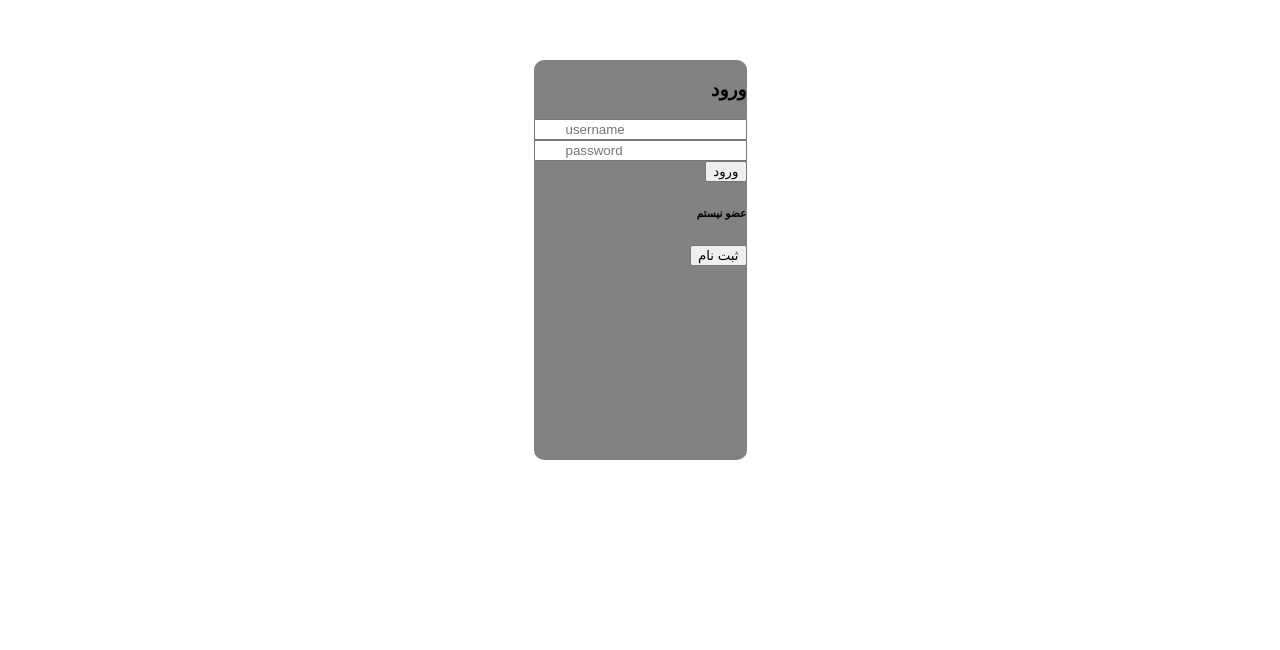
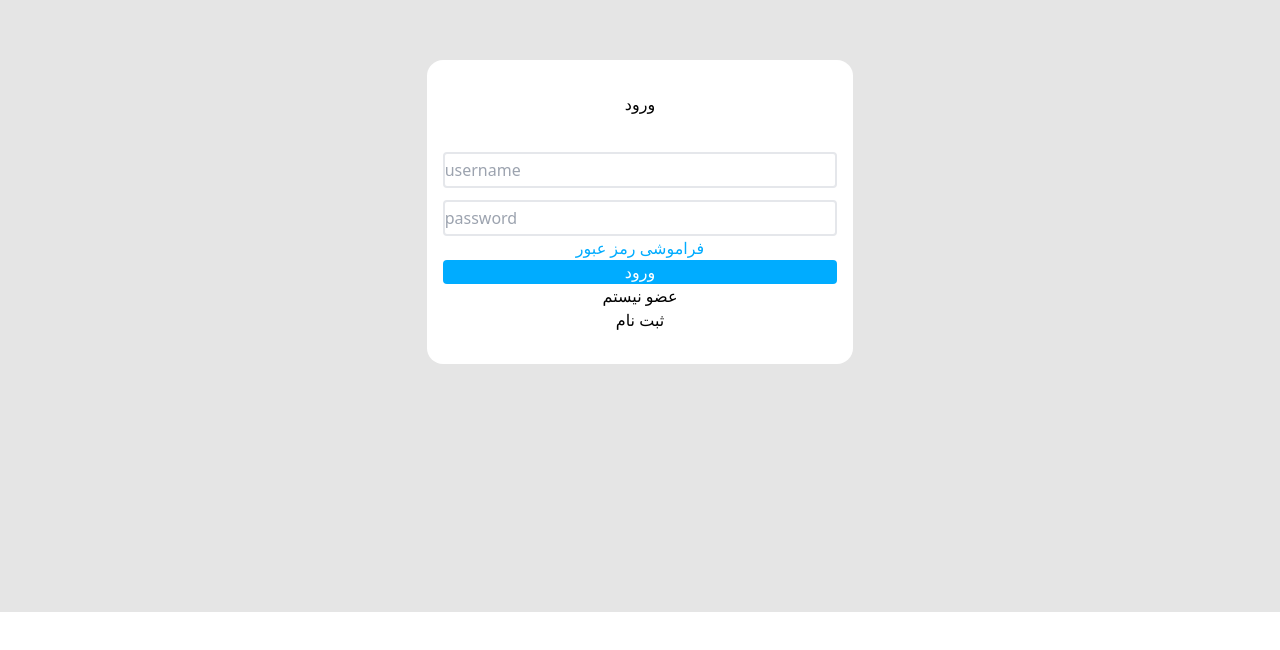
Before and after one commit to PostRahnemaEra/LinkedInFront, a React (Create React App) app: page /login in a window 1280 px wide. Shown: the part 188-838 px from the top of the page. After the commit the page ends 800 px from the top, so only its background shows below. Built offline with nearby package versions, Linux system fonts and the light colour scheme.

Commit message:
login page edit

```diff
--- a/src/Pages/Login/Login.tsx
+++ b/src/Pages/Login/Login.tsx
@@ -29,10 +29,10 @@ export const Login = () => {
     }
 
     return(
-        <div className="row bg-app font-medium mainBox">
-            <div className="col-xs-12 col-md-4 col-sm-4 bg-white form-box">
-                <div className="row py-5">
-                    <div className="col-12 pt-5 pb-3 text-center">
+        <div className="min-h-screen flex items-center justify-center mainBox">
+            <div className="form-box w-screen md:w-1/3 lg:w-1/3 text-center py-4 rounded-2xl">
+                <div className="p-4">
+                    <div className="pb-4">
                         <h3>ورود</h3>
                     </div>
 
@@ -60,35 +60,37 @@ export const Login = () => {
                             isSubmitting,
                             /* and other goodies */
                         }) => (
-                    <form onSubmit={handleSubmit} noValidate={true}>
-                        <div className="col-12 py-1 text-center d-ltr">
-                            <div className="inner-addon left-addon">
+                    <form className='mt-5' onSubmit={handleSubmit} noValidate={true}>
+                        <div className="rounded border-2">
+                            <div className="w-full py-1">
                                 <i className="bi bi-envelope"></i>
-                                <input type="text" name="username" className="form-control" placeholder="username" onChange={handleChange} onBlur={handleBlur} value={values.username}/>
+                                <input type="text" name="username" className="text-left w-full" placeholder="username" onChange={handleChange} onBlur={handleBlur} value={values.username}/>
                             </div>
                         </div>
                         {errors.username && touched.username && errors.username}
-                        <div className="col-12 py-1 text-center d-ltr">
-                            <div className="inner-addon left-addon">
+                        <div className="w-full mt-3 ">
+                            <div className="rounded border-2 py-1">
                                 <i className="bi bi-lock"></i>
-                                <input type="password" name="password" className="form-control" placeholder="password" onChange={handleChange} onBlur={handleBlur} value={values.password}/>
+                                <input type="password" name="password" className="text-left w-full" placeholder="password" onChange={handleChange} onBlur={handleBlur} value={values.password}/>
                             </div>
                         </div>
                         {errors.password && touched.password && errors.password}
-
-                        <div className="col-12 py-3 text-center" >
-                            <button type="submit" className="btn btn-primary w-100 rounded-pill" disabled={isSubmitting}>
+                        <div className='text-blue'>
+                            <span>فراموشی رمز عبور</span>
+                        </div>
+                        <div className="" >
+                            <button type="submit" className="background-blue text-white w-full rounded" disabled={isSubmitting}>
                                ورود
                             </button>
                         </div>
                     </form>
                     )}
                     </Formik>
-                    <div className="col-12 py-1 text-center" >
-                        <h6 className="text-secondary">عضو نیستم</h6>
+                    <div className="" >
+                        <h6 className="">عضو نیستم</h6>
                     </div>
-                    <div className="col-12 py-3 text-center" >
-                        <button type="button" className="btn btn-outline-primary w-100 rounded-pill" onClick={goToSignUp}>ثبت نام</button>
+                    <div className="" >
+                        <button type="button" className="" onClick={goToSignUp}>ثبت نام</button>
                     </div>
 
 
--- a/src/Pages/Login/Styles/Style.css
+++ b/src/Pages/Login/Styles/Style.css
@@ -1,66 +1,19 @@
+@tailwind base;
+@tailwind components;
+@tailwind utilities;
 .mainBox {
-  font-family: "IRANSansWeb";
+  background-color: #E5E5E5;
 }
 
 .form-box {
-  background-color: #828282;
+  background-color: #ffffff;
 }
 
-.inner-addon {
-  position: relative;
+.text-blue {
+  color: #00acff;
 }
 
-/* style glyph */
-.inner-addon i {
-  position: absolute;
-  padding: 10px;
-  pointer-events: none;
-}
-
-/* align glyph */
-.left-addon i {
-  left: 0px;
-}
-
-/* add padding  */
-.left-addon input {
-  padding-left: 30px;
-}
-
-.mainBox {
-  display: -webkit-box;
-  display: -ms-flexbox;
-  display: flex;
-  -webkit-box-align: center;
-      -ms-flex-align: center;
-          align-items: center;
-  -webkit-box-pack: center;
-      -ms-flex-pack: center;
-          justify-content: center;
-  height: 100vh;
-  padding-top: 5vh;
-  padding-bottom: 5vh;
-}
-
-.f-right {
-  float: right;
-}
-
-.m-l-10 {
-  margin-left: 10px;
-}
-
-.d-ltr {
-  direction: ltr;
-}
-
-.form-box {
-  border-radius: 10px;
-  min-height: 50vh;
-}
-
-.form-box-small {
-  border-radius: 10px;
-  min-height: 30vh;
+.background-blue {
+  background-color: #00acff;
 }
 /*# sourceMappingURL=style.css.map */
--- a/src/Pages/Login/Styles/Style.scss
+++ b/src/Pages/Login/Styles/Style.scss
@@ -1,57 +1,18 @@
 @import "../../../Variables/Variables.scss";
 
 .mainBox {
-    font-family: $font;
+    background-color: $backgroundAppGray;
 
 }
 
 .form-box {
-    background-color: $grayColor;
+    background-color: $whiteColor;
 }
 
-.inner-addon {
-    position: relative;
-    }
+.text-blue {
+    color: $blueColor;
+}
 
-    /* style glyph */
-    .inner-addon i {
-    position: absolute;
-    padding: 10px;
-    pointer-events: none;
-    }
-
-    /* align glyph */
-    .left-addon i  { left:  0px;}
-
-    /* add padding  */
-    .left-addon input  { padding-left:  30px; }
-
-    .mainBox {
-        display: flex;
-        align-items: center;
-        justify-content: center;
-        height: 100vh;
-        padding-top: 5vh;
-        padding-bottom: 5vh;
-    }
-
-    .f-right {
-        float: right;
-    }
-
-    .m-l-10 {
-        margin-left: 10px;
-    }
-
-    .d-ltr {
-        direction: ltr;
-    }
-
-    .form-box {
-        border-radius: 10px;
-        min-height: 50vh;
-    }
-    .form-box-small {
-        border-radius: 10px;
-        min-height: 30vh;
-    }
+.background-blue {
+    background-color: $blueColor;
+}
```
Also changed, not shown: 1 other file (tests, documents, lock files or other folders).
